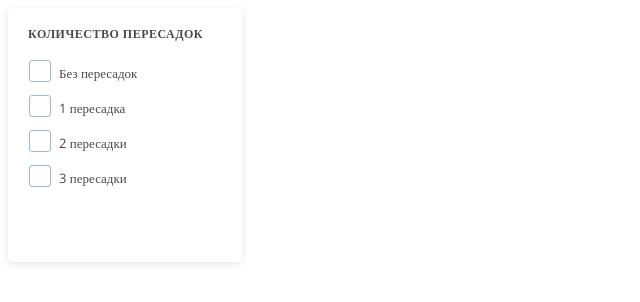
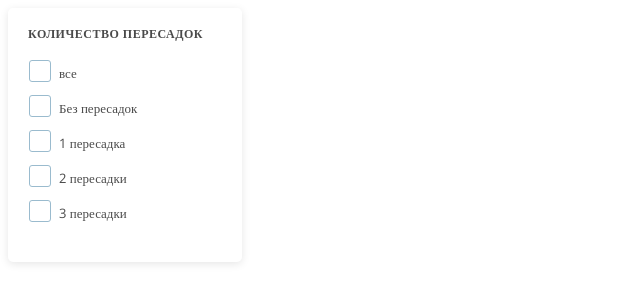
Before and after one commit to rainmanxn/aviaSalesReactTestApp, a React (Create React App) app: page / in a window 1280 px wide. Shown: the top 302 px of the page, without its empty margins (0-640 px from the left). Built offline with nearby package versions, Linux system fonts and the light colour scheme; no server answers.

Commit message:
07.06.2020 finished tranfers  filter v.0.0.14

```diff
--- a/src/components/App.jsx
+++ b/src/components/App.jsx
@@ -44,28 +44,20 @@ export default class App extends React.Component {
 
   getTransferCountFilteredArr = (tickets, curStatus = []) => {
     // const { status } = this.state;
-    console.log('in function', curStatus);
-    console.log('in function tickets', tickets);
+    // console.log('in function', curStatus);
+    // console.log('in function tickets', tickets);
     if (curStatus.length === 4) {
       this.setState({ filtered: tickets });
       return;
     }
-    console.log('TUT!!!', tickets[0]);
-    console.log('TUT!!!', tickets[0].segments[0].stops.length);
-    console.log('TUT!!!', tickets[0].segments[1].stops.length);
+    // console.log('TUT!!!', tickets[0]);
+    // console.log('TUT!!!', tickets[0].segments[0].stops.length);
+    // console.log('TUT!!!', tickets[0].segments[1].stops.length);
 
     const filteredTickets = tickets.filter((el) => (curStatus.indexOf(el.segments[0].stops.length) === -1
       && curStatus.indexOf(el.segments[1].stops.length) === -1));
-    // for (let i = 0; i < curStatus.length; i += 1) {
-    //   let arr = [];
-    //   arr = tickets.filter(
-    //     (el) => el.segments[0].stops.length !== curStatus[i] && el.segments[1].stops.length !== curStatus[i]
-    //   );
-    //   filteredTickets = [...filteredTickets, ...arr];
-    // }
 
-
-    console.log('!!!result', filteredTickets);
+    // console.log('!!!result', filteredTickets);
     this.setState({ filtered: filteredTickets });
   };
 
@@ -74,6 +66,10 @@ export default class App extends React.Component {
     // console.log('Value:', value);
     // const { status } = this.state;
     const status = [0, 1, 2, 3];
+    if (value === -1) {
+      this.getTransferCountFilteredArr(tickets, status);
+      return;
+    }
     // console.log('status:', status);
     const res = status.filter((el) => value.indexOf(el) === -1);
     // console.log('res', res);
--- a/src/components/FilterTransfer.jsx
+++ b/src/components/FilterTransfer.jsx
@@ -53,14 +53,23 @@ export default class FilterTransfer extends React.Component {
   };
 
   handleCheckboxChange = (value) => (event) => {
+    if (value === -1) {
+      this.setState({ filterStatus: [-1] });
+      this.update(-1);
+      return;
+    }
     const { filterStatus } = this.state;
+    console.log('!!!!!!!!!', filterStatus);
     let res = filterStatus;
+    if (res.indexOf(-1) !== -1) {
+      res = [];
+    }
     if (event.target.checked) {
-      res = [...filterStatus, value];
+      res = [...res, value];
       this.setState({ filterStatus: res });
     }
     if (!event.target.checked) {
-      res = filterStatus.filter((el) => el !== value);
+      res = res.filter((el) => el !== value);
       this.setState({ filterStatus: res });
     }
     // this.setState({ checked: event.target.checked });
@@ -74,6 +83,7 @@ export default class FilterTransfer extends React.Component {
 
   renderCheckboxes = () => {
     const arr = [
+      [-1, 'все'],
       [0, 'Без пересадок'],
       [1, '1 пересадка'],
       [2, '2 пересадки'],
```
